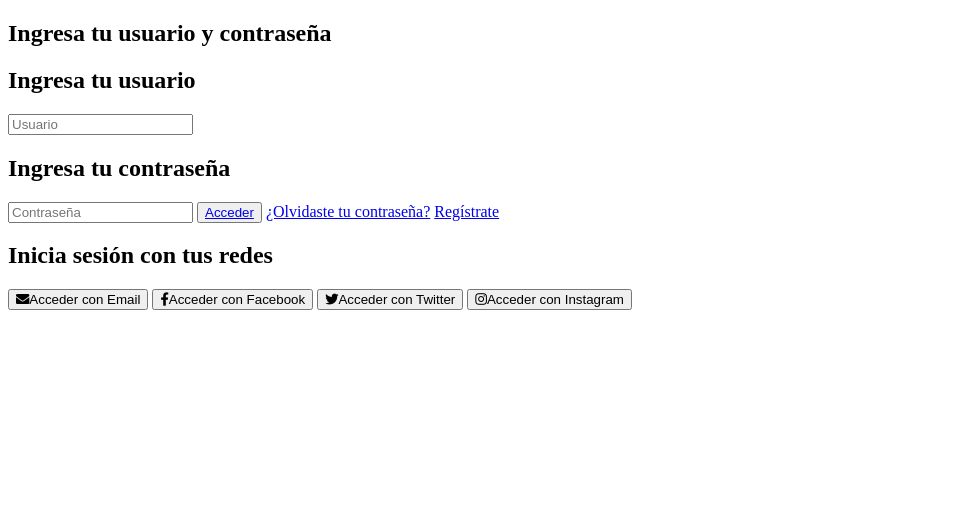
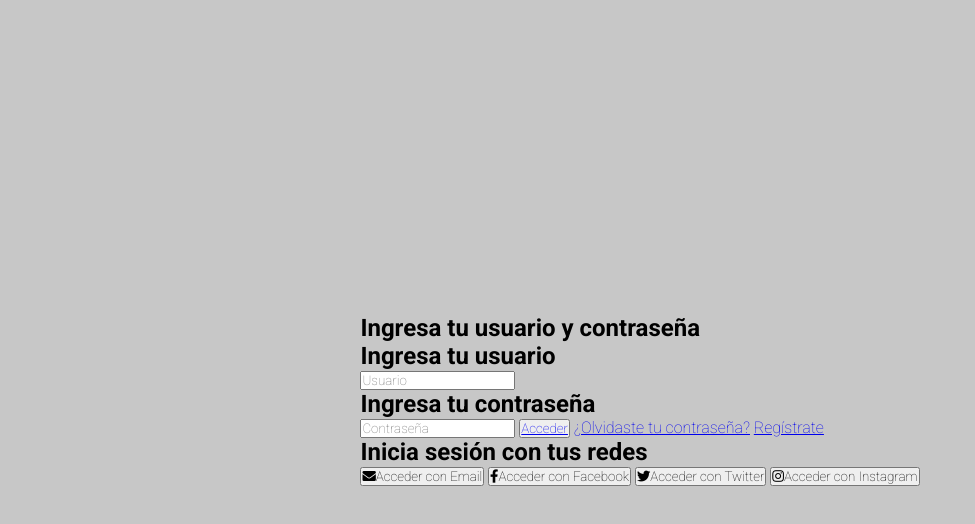
Before and after one commit to davidnicsamm/LandingPageHTMLCSS, a plain HTML site: page login.html in a window 1280 px wide. Shown: the whole page, without its empty margins (0-975 px from the left). Drawn offline with Linux system fonts and the light colour scheme.

Commit message:
Commit 7. Estilos para body y el container. Archivos login.html y login.css

```diff
--- a/CSS/login.css
+++ b/CSS/login.css
@@ -0,0 +1,20 @@
+* {
+    margin: 0;
+    padding: 0;
+    font-family: 'roboto', sans-serif;
+}
+
+body {
+    height: 100%;
+
+    background-color: rgba(138,138,138,0.472);
+}
+
+.container {
+    width: 100%;
+    height: 100vh;
+    display: flex;
+    align-items: center;
+    justify-content: center;
+
+}
--- a/login.html
+++ b/login.html
@@ -5,6 +5,10 @@
     <meta name="viewport" content="width=device-width, initial-scale=1.0">
     <link rel="stylesheet" href="https://use.fontawesome.com/releases/v5.8.1/css/all.css"
         integrity="sha384-50oBUHEmvpQ+1lW4y57PTFmhCaXp0ML5d60M1M7uH2+nqUivzIebhndOJK28anvf" crossorigin="anonymous">
+    <link rel="stylesheet" href="CSS/login.css">
+    <link rel="preconnect" href="https://fonts.googleapis.com">
+    <link rel="preconnect" href="https://fonts.gstatic.com" crossorigin>
+    <link href="https://fonts.googleapis.com/css2?family=Raleway:wght@700&family=Roboto:wght@100;700&display=swap" rel="stylesheet">
     <title>Login</title>
 </head>
 <body>
```
